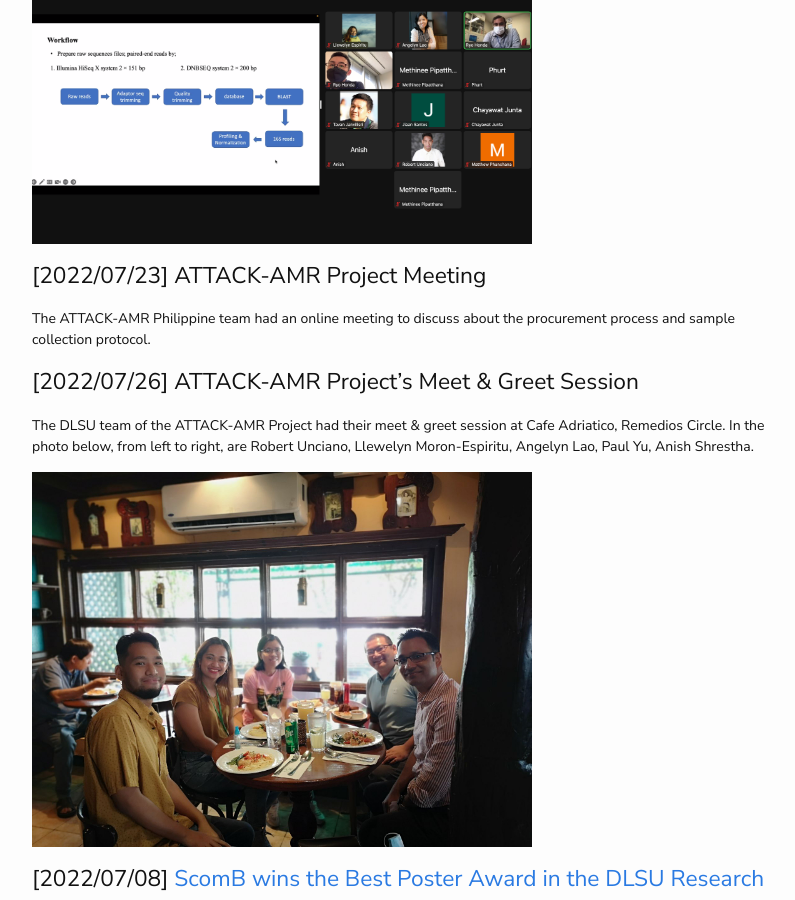
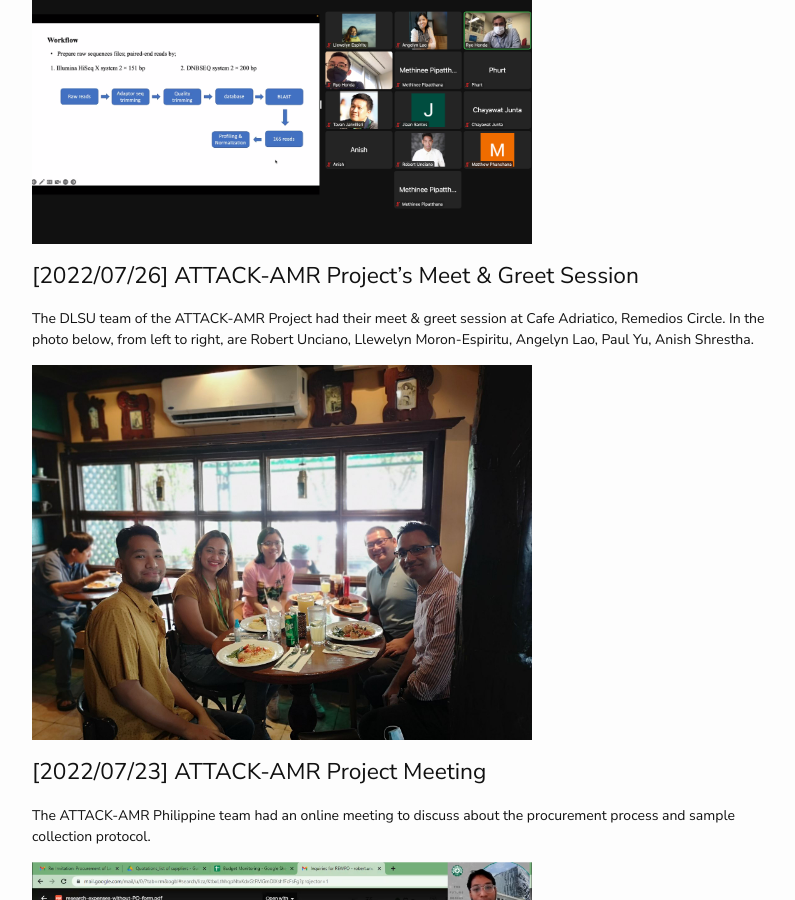
Before and after one commit to dlsu-scomb/dlsu-scomb.github.io, a Jekyll site: the page built from events.md, in a window 1280 px wide and 900 px high, scrolled down 339 px. Shown: the whole window, without its empty margins (238-1033 px from the left). Built offline with Jekyll 4.4.1, drawn with Linux system fonts in a browser that asks for light colours; nearby versions of some CDN libraries; a style sheet for code colours, icons or effects is not loaded.

Commit message:
Added meeting screenshot

```diff
--- a/events.md
+++ b/events.md
@@ -10,17 +10,19 @@
 
 <img src='/assets/20220825-meeting.png' width='500' />
 
-<a id="meeting1"><a/>
-### [2022/07/23] ATTACK-AMR Project Meeting
-
-The ATTACK-AMR Philippine team had an online meeting to discuss about the procurement process and sample collection protocol.
-
 <a id="meet_and_greet"><a/>
 ### [2022/07/26] ATTACK-AMR Project's Meet & Greet Session
 
 The DLSU team of the ATTACK-AMR Project had their meet & greet session at Cafe Adriatico, Remedios Circle. In the photo below, from left to right, are Robert Unciano, Llewelyn Moron-Espiritu, Angelyn Lao, Paul Yu, Anish Shrestha.
 
 <img src='/assets/meet-greet.jpg' width='500' />
+
+<a id="meeting1"><a/>
+### [2022/07/23] ATTACK-AMR Project Meeting
+
+The ATTACK-AMR Philippine team had an online meeting to discuss about the procurement process and sample collection protocol.
+
+<img src='/assets/20220723-meeting.png' width='500' />
 
 <a id="best_poster_dlsu_rescon_2022"><a/>
 ### [2022/07/08] [ScomB wins the Best Poster Award in the DLSU Research Congress 2022](https://www.facebook.com/DLSUResCon/videos/1044777786155541)
```
Also changed, not shown: index.md (+2 -2 lines), assets/20220723-meeting.png (added).
